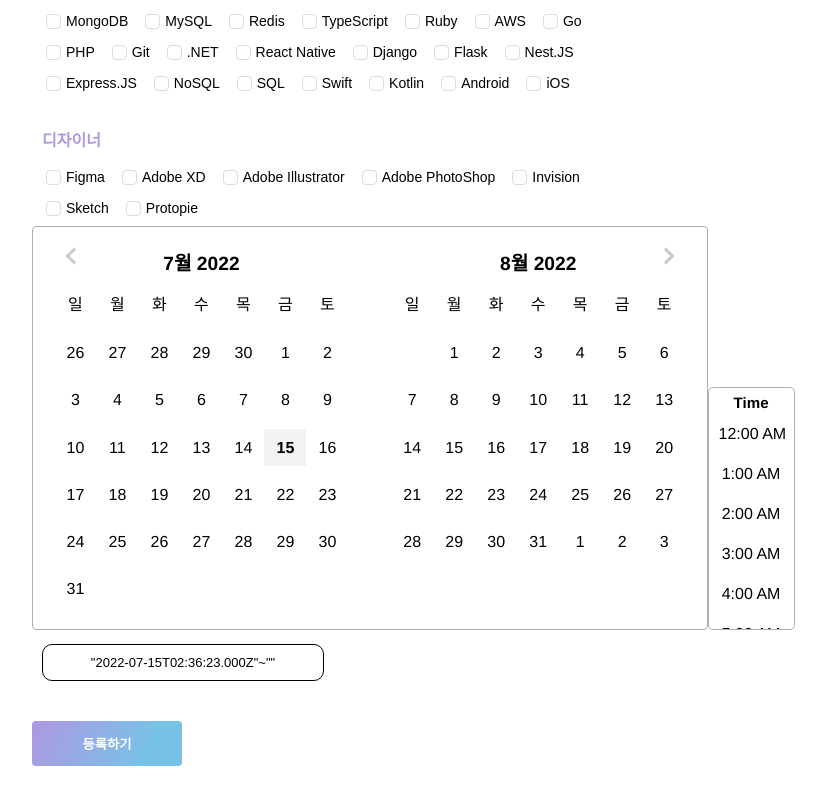
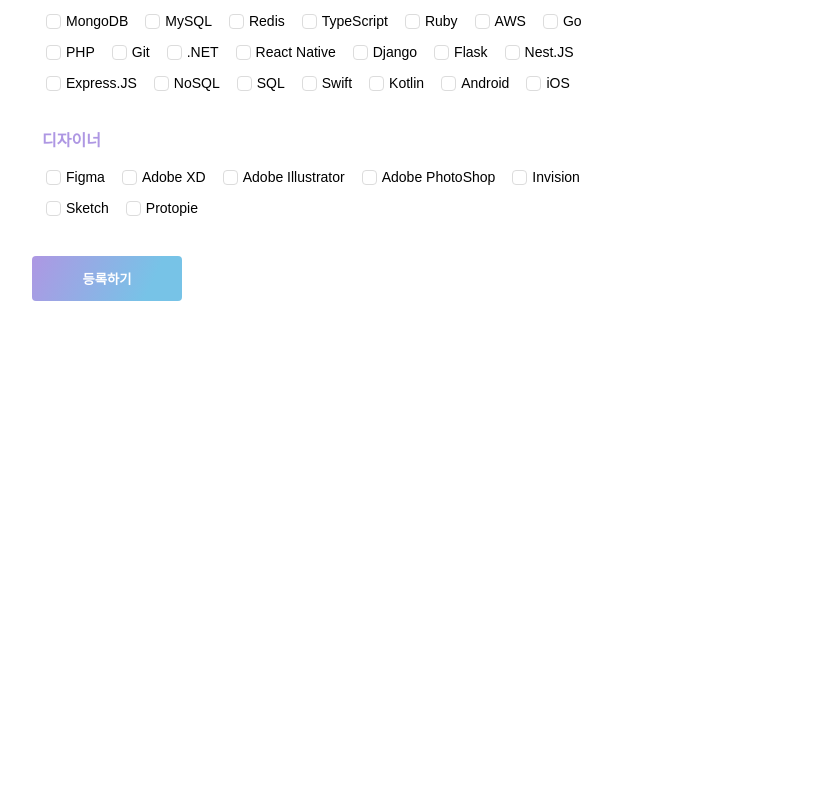
Before and after one commit to Hanghae-Realwork/front-end, a React (Create React App) app in the folder real_project/: page /findprojectstep1 in a window 1280 px wide. Shown: the part 1272-2068 px from the top of the page, without its empty margins (67-893 px from the left). After the commit the page ends 1603 px from the top, so only its background shows below. Built offline with nearby package versions, Linux system fonts and the light colour scheme; no server answers; a web font is replaced by a local one.

Commit message:
edit: revrse_redux

```diff
--- a/real_project/src/components/FindProjectStep01.js
+++ b/real_project/src/components/FindProjectStep01.js
@@ -191,7 +191,7 @@ const FindProjectStep01 = (props) => {
                 </SelectBoxTab>
               </SkillWrap>
           <div>
-            <TestDate />
+            {/* <TestDate /> */}
           </div>
           <SubmitButtonWrap>
             <SubmitButton onClick={CompliteButton}>등록하기</SubmitButton>
```
